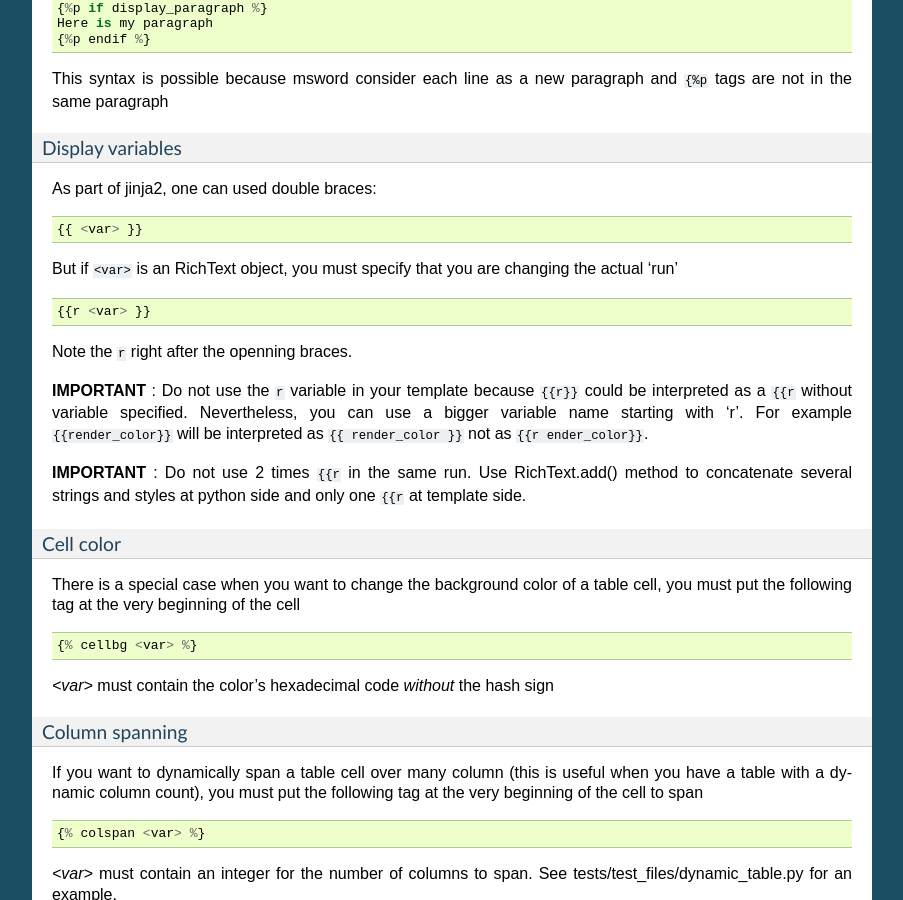
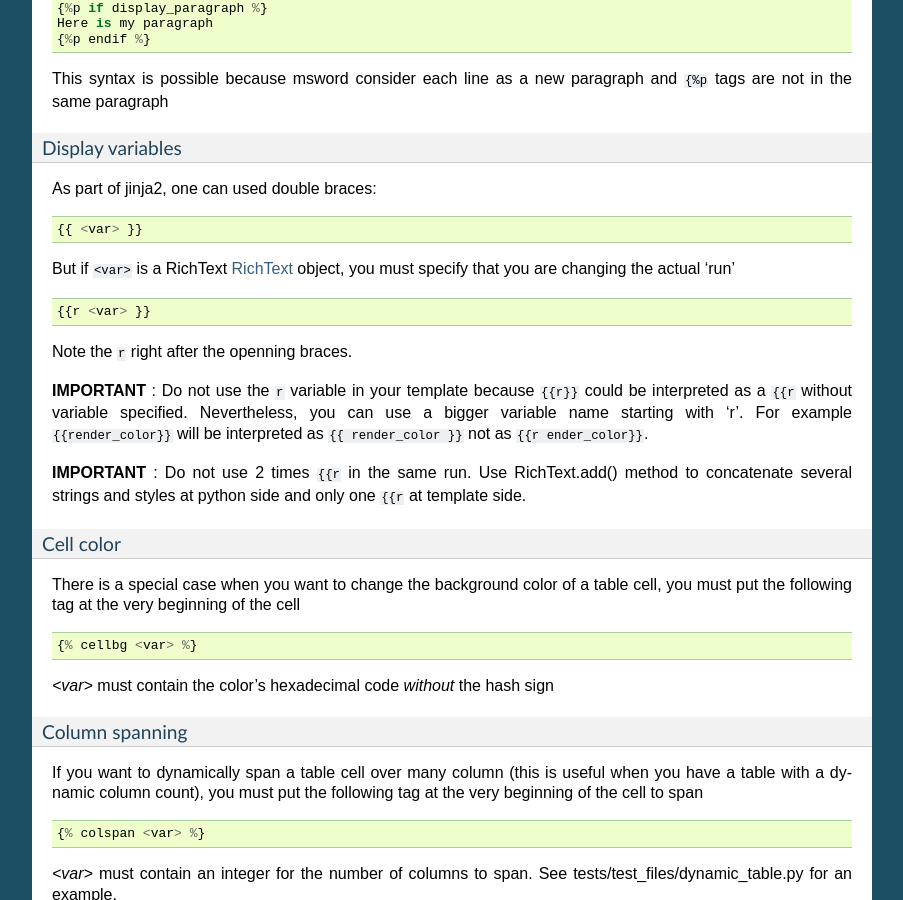
Before and after one commit to elapouya/python-docx-template, a Sphinx documentation site: the page built from docs/index.rst, in a window 1280 px wide and 900 px high, scrolled down 1622 px. Shown: the whole window, without its empty margins (198-1101 px from the left). Built offline with Sphinx 7.4.7, drawn with Linux system fonts in a browser that asks for light colours.

Commit message:
Reference RichText section
This will enabling RichText section in the documentation as it appears
after the concerened section. Easier to navigate and avoid confusion.

```diff
--- a/docs/index.rst
+++ b/docs/index.rst
@@ -94,7 +94,7 @@
 
    {{ <var> }}
 
-But if ``<var>`` is an RichText object, you must specify that you are changing the actual 'run' ::
+But if ``<var>`` is a RichText :ref:`RichText` object, you must specify that you are changing the actual 'run' ::
 
    {{r <var> }}
 
@@ -135,6 +135,7 @@
 
    {_%, %_}, {_{ or  }_}
 
+.. _RichText:
 RichText
 --------
 
```
